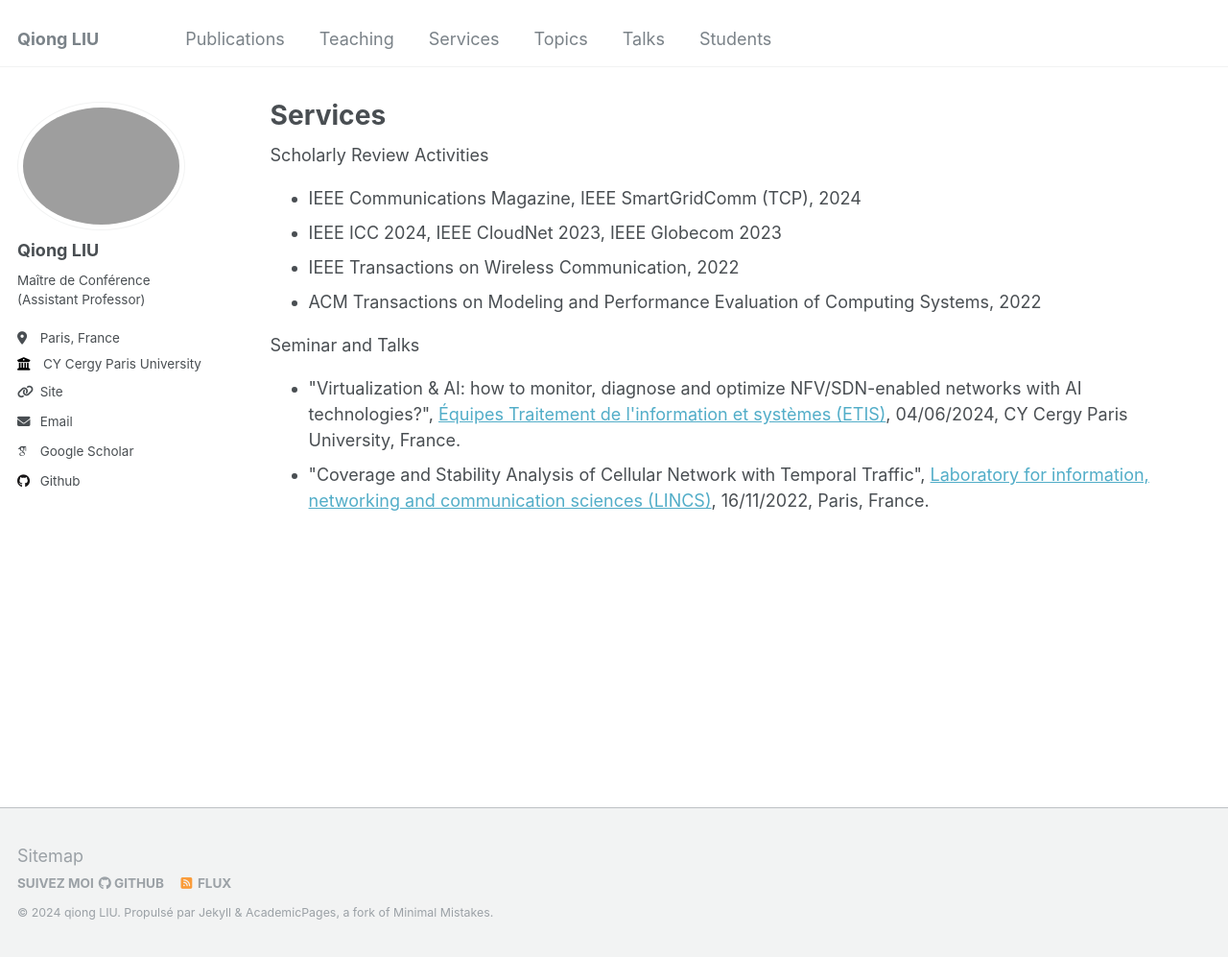
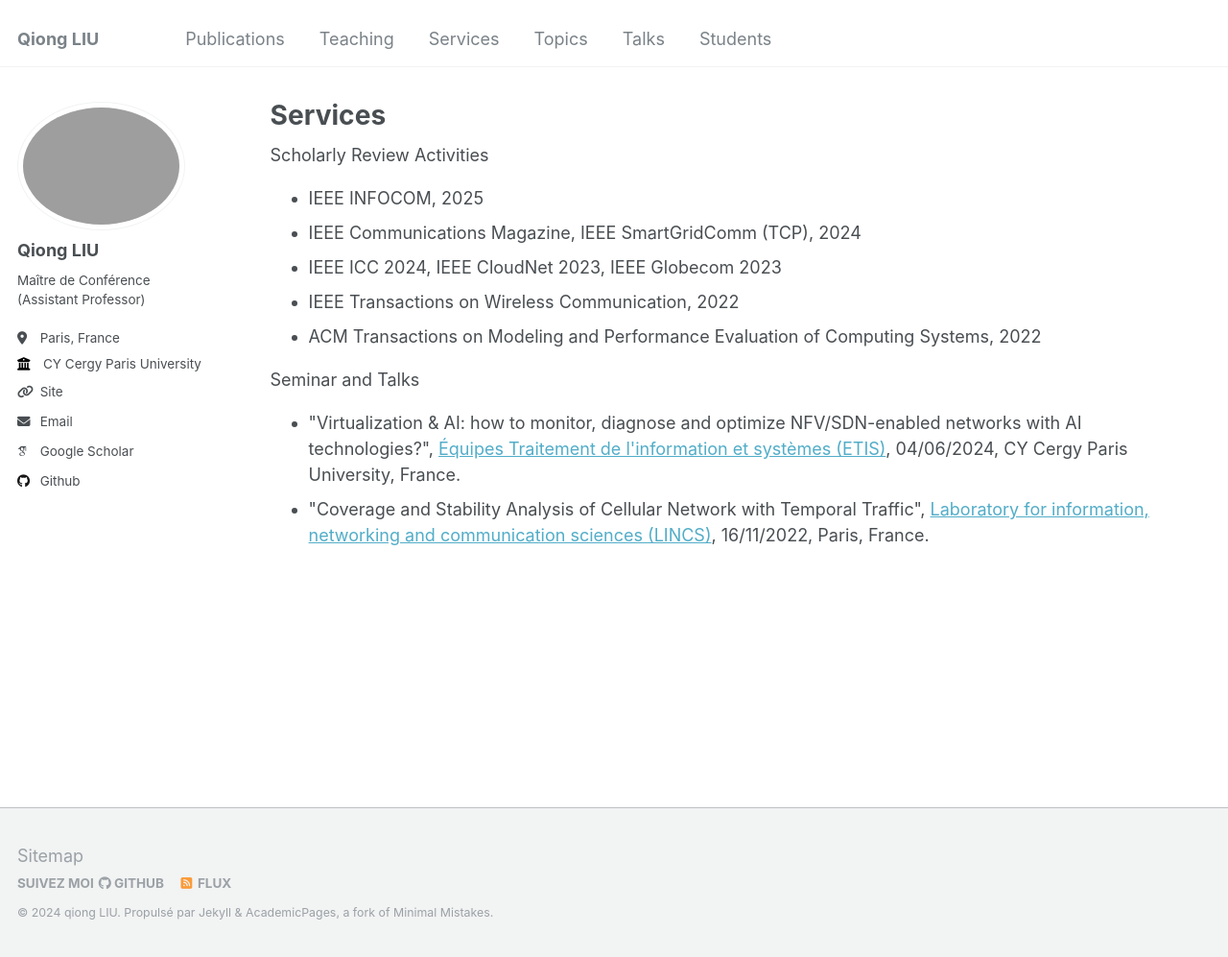
Before and after one commit to evesiphus/evesiphus.github.io, a Jekyll site: the page built from _pages/services.html, in a window 1280 px wide and 997 px high. Shown: the whole window at 96% size. Built offline with Jekyll 4.4.1, drawn with Linux system fonts in a browser that asks for light colours; some web fonts are replaced.

Commit message:
Update services.html

```diff
--- a/_pages/services.html
+++ b/_pages/services.html
@@ -10,6 +10,7 @@ author_profile: true
 <!-- Scholarly Review Activities -->
 Scholarly Review Activities
 <ul>
+  <li>IEEE INFOCOM, 2025</li>
   <li>IEEE Communications Magazine, IEEE SmartGridComm (TCP), 2024</li>
   <li>IEEE ICC 2024, IEEE CloudNet 2023, IEEE Globecom 2023</li>
   <li>IEEE Transactions on Wireless Communication, 2022</li>
```
